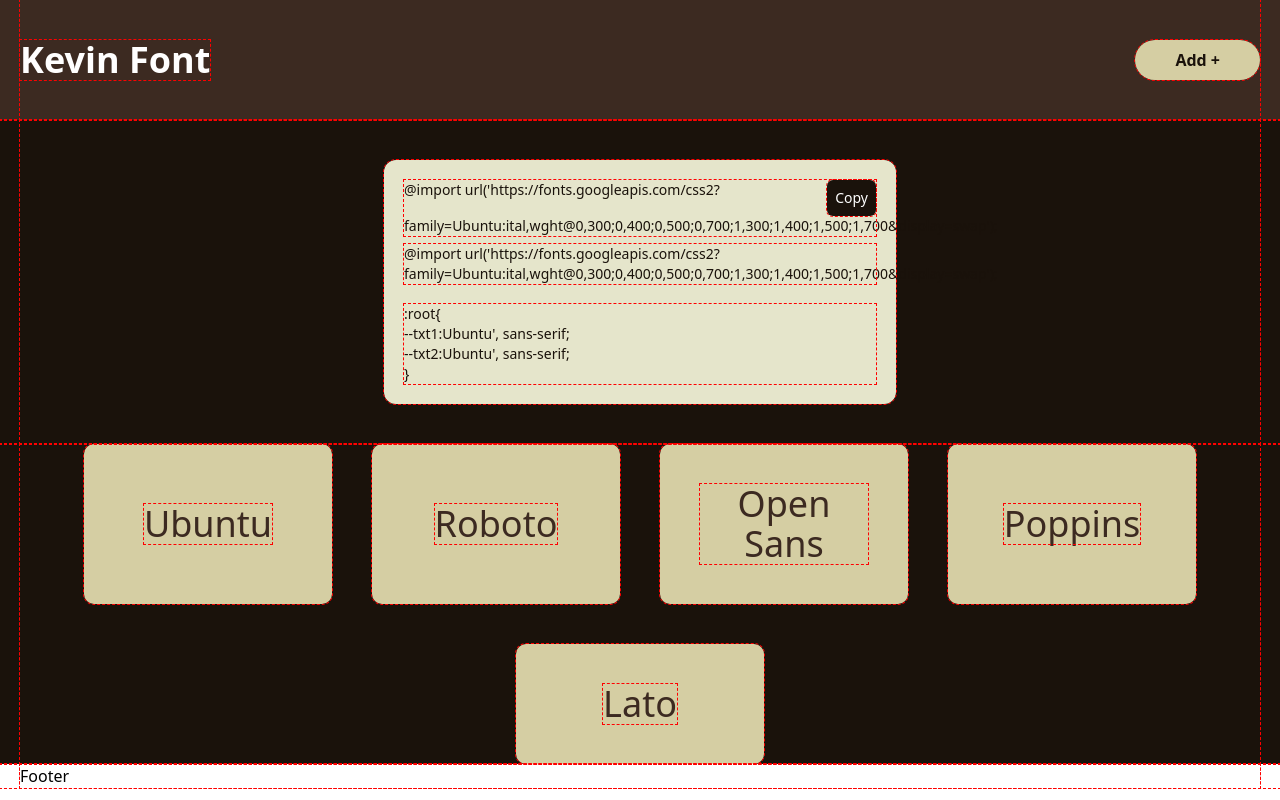
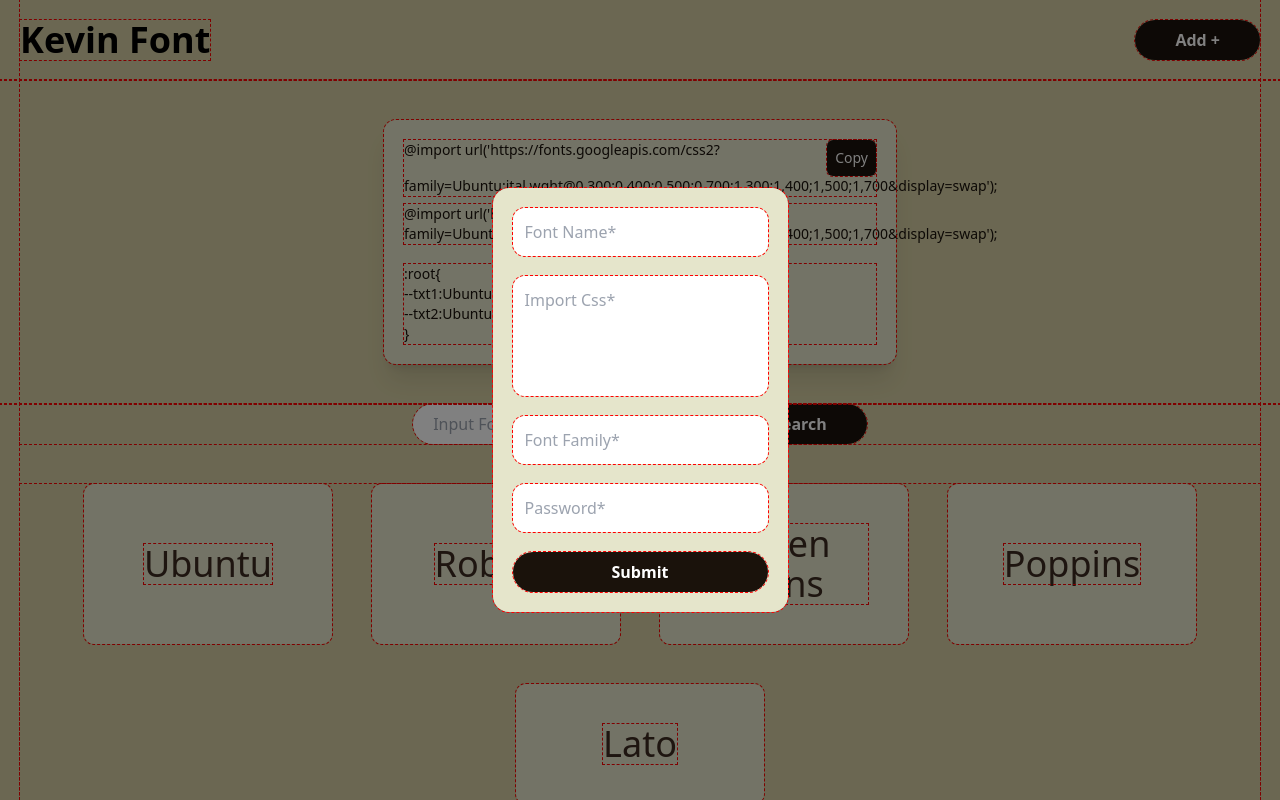
Before and after one commit to kevsterde/kevinfont, a React (Create React App) app: page / in a window 1280 px wide. Both pictures are taken after a click on the button "Add +". Shown: the top 800 px of the page. Built offline with nearby package versions, Linux system fonts and the light colour scheme.

Commit message:
continue

```diff
--- a/src/App.js
+++ b/src/App.js
@@ -1,15 +1,26 @@
+import { useState } from 'react';
 import './App.css';
 import Footer from './components/Footer';
 import Header from './components/Header';
 import Main from './components/Main';
 import Middle from './components/Middle';
+import PopUp from './components/PopUp';
 
 function App() {
+
+  const [showPopUp,setShowPopUp] = useState(false)
+
   return (
     <div className="App">
-      <Header/>
+      <Header setShowPopUp={setShowPopUp} showPopUp={showPopUp}/>
       <Middle/>
       <Main/>
+      {
+        showPopUp && <PopUp setShowPopUp={setShowPopUp} showPopUp={showPopUp}/>
+      }
+
+
+
       <Footer/>
     </div>
   );
--- a/src/components/FontContainer.jsx
+++ b/src/components/FontContainer.jsx
@@ -2,8 +2,8 @@
 
 function FontContainer(props) {
   return (
-    <div className="font w-[20%] flex justify-center items-center flex-col text-center p-10 bg-color3 rounded-[10px] text-color2">
-        <h2 class="text-4xl">{props.name}</h2>
+    <div className="font w-[20%] flex justify-center items-center flex-col text-center p-10 bg-color4 hover:bg-color2 hover:text-white cursor-pointer rounded-[10px]  text-color2">
+        <h2 className="text-4xl">{props.name}</h2>
     </div>
 
 
--- a/src/components/Footer.jsx
+++ b/src/components/Footer.jsx
@@ -2,12 +2,11 @@
 
 function Footer() {
     return (
-        <footer className='spacer'>
+        <footer className='spacer bg-color3'>
             <div className="wrapper">
-                <div className="footer_con">
+                <div className="footer_con py-5 text-center">
 
-
-                    Footer
+                        <p>Copyright 2023</p>
                 </div>
             </div>
 
--- a/src/components/Header.jsx
+++ b/src/components/Header.jsx
@@ -1,13 +1,13 @@
 import React from 'react'
 
-function Header() {
+function Header(props) {
     return (
-        <header className='spacer bg-color2 text-white'>
+        <header className='spacer bg-color3 text-black '>
             <div className="wrapper">
-                <div className="header_con flex justify-between py-10">
+                <div className="header_con flex justify-between py-5">
 
                     <h1 className='text-4xl font-bold'>Kevin Font</h1>
-                    <button className='btnAdd bg-color3 text-color1 font-semibold px-10 rounded-[150px] hover:bg-color4'>Add +</button>
+                    <button onClick={() => {props.setShowPopUp(!props.showPopUp)}} className='btnAdd bg-color1 text-white font-semibold px-10 rounded-[150px] hover:bg-color2'>Add +</button>
                 </div>
             </div>
         </header>
--- a/src/components/Main.jsx
+++ b/src/components/Main.jsx
@@ -1,11 +1,31 @@
-import React from 'react'
+import React, { useState } from 'react'
 import FontContainer from './FontContainer'
 
 function Main() {
+
+    const [search, setSearch] = useState()
+
+    const changeSearch = e =>{
+        setSearch(e.value)
+    }
+
     return (
-        <div id='main_area' className='spacer bg-color1 text-white'>
+        <div id='main_area' className='spacer bg-color3 text-white'>
             <div className="wrapper">
-                <main className='flex  flex-wrap   gap-10 justify-center'>
+                <div className="main_con min-h-[700px]">
+
+                <form className="text-center mb-10">
+                    <input className='h-10 rounded-[150px] w-[300px] text-black pl-5'
+                    type='text'
+                    placeholder='Input Font Family...'
+                    value={search}
+                    onChange={changeSearch}
+                    />
+
+                    <button className='h-10 ml-5 bg-color1 text-white font-semibold px-10 rounded-[150px] hover:bg-color2'>Search</button>
+                </form>
+
+                <main className='flex  flex-wrap   gap-10 justify-center '>
                     <FontContainer name="Ubuntu"/>
                     <FontContainer name="Roboto"/>
                     <FontContainer name="Open Sans"/>
@@ -13,6 +33,7 @@
                     <FontContainer name="Lato"/>
 
                 </main>
+                </div>
             </div>
         </div>
     )
--- a/src/components/Middle.jsx
+++ b/src/components/Middle.jsx
@@ -2,10 +2,10 @@
 
 function Middle() {
     return (
-        <div id='middle' className='spacer bg-color1 text-white'>
+        <div id='middle' className='spacer bg-color3 text-white'>
             <div className="wrapper">
                 <div className="middle_con py-10">
-                    <div className="font_selected max-w-lg mx-auto text-sm p-5 rounded-xl bg-color4 text-color1">
+                    <div className="shadow-xl font_selected max-w-lg mx-auto text-sm p-5 rounded-xl bg-color4 text-color1">
                         <button className='float-right p-2 rounded-md text-white bg-color1 hover:bg-color2'>Copy</button>
                         <p className='mb-2'>@import url('https://fonts.googleapis.com/css2?family=Ubuntu:ital,wght@0,300;0,400;0,500;0,700;1,300;1,400;1,500;1,700&display=swap');</p>
                         <p>@import url('https://fonts.googleapis.com/css2?family=Ubuntu:ital,wght@0,300;0,400;0,500;0,700;1,300;1,400;1,500;1,700&display=swap');</p>
--- /dev/null
+++ b/src/components/PopUp.jsx
@@ -0,0 +1,80 @@
+import React, { useState } from 'react'
+
+function PopUp(props) {
+
+  const [fValue,setFValue] = useState({
+    fName: '',
+    fImport: '',
+    fFamily:'',
+    fPassword:''
+  })
+
+  const handleChange = e =>{
+    const name = e.target.name
+    const value = e.target.value
+
+    setFValue({
+      ... fValue,[name] : value
+    })
+
+  }
+
+
+  const handleSubmit = e =>{
+    e.preventDefault()
+    console.log(fValue)
+  }
+
+
+
+
+
+  return (
+    <div id='popup' className='fixed inset-0  flex justify-center items-center'>
+        <div className="overlay fixed inset-0 backdrop-brightness-50"
+
+        onClick={() => {props.setShowPopUp(!props.showPopUp)}}
+
+        ></div>
+
+        <form
+        method='post'
+        onSubmit={handleSubmit}
+        className='flex flex-col gap-5 p-5 bg-color4  rounded-2xl  relative'
+        >
+            <input type='text' name='fName' placeholder='Font Name*'
+            value={fValue.fName}
+            onChange={handleChange}
+            className='rounded-xl p-3'
+            />
+            <textarea type='text' name='fImport' rows="4" placeholder='Import Css*'
+            value={fValue.fImport}
+            onChange={handleChange}
+             className='rounded-xl p-3 h-auto resize-none'
+            ></textarea>
+            <input type='text' name='fFamily' placeholder='Font Family*'
+             value={fValue.fFamily}
+             onChange={handleChange}
+             className='rounded-xl p-3'
+            />
+            <input type='text' name='fPassword' placeholder='Password*'
+            value={fValue.fPassword}
+            onChange={handleChange}
+             className='rounded-xl p-3'
+            />
+
+            <button type='submit'
+            className='h-10  bg-color1 text-white font-semibold px-10 rounded-[150px] hover:bg-color2'
+            > Submit </button>
+        </form>
+
+
+
+
+
+
+    </div>
+  )
+}
+
+export default PopUp
```
